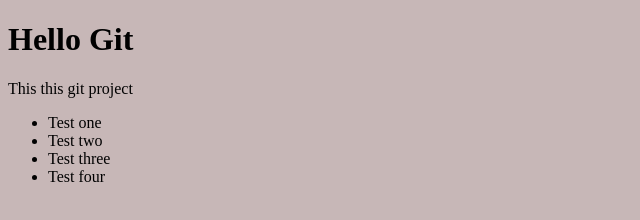
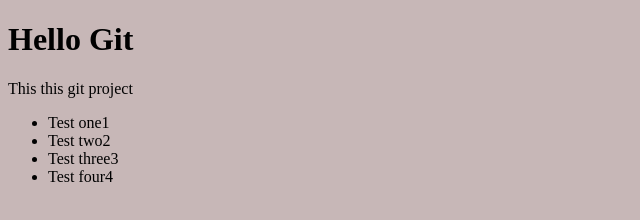
Before and after one commit to kesavankishore/git-learning, a plain HTML site: page index.html in a window 1280 px wide. Shown: the full height of the page, 0-640 px from the left. Drawn offline with Linux system fonts and the light colour scheme.

Commit message:
spelling change

```diff
--- a/index.html
+++ b/index.html
@@ -8,10 +8,10 @@
 <h1>Hello Git</h1>
 <p>This this git project</p>
 <ul>
-	<li>Test one</li>
-	<li>Test two</li>
-	<li>Test three</li>
-	<li>Test four</li>
+	<li>Test one1</li>
+	<li>Test two2</li>
+	<li>Test three3</li>
+	<li>Test four4</li>
 </ul>
 </body>
 </html>
```
